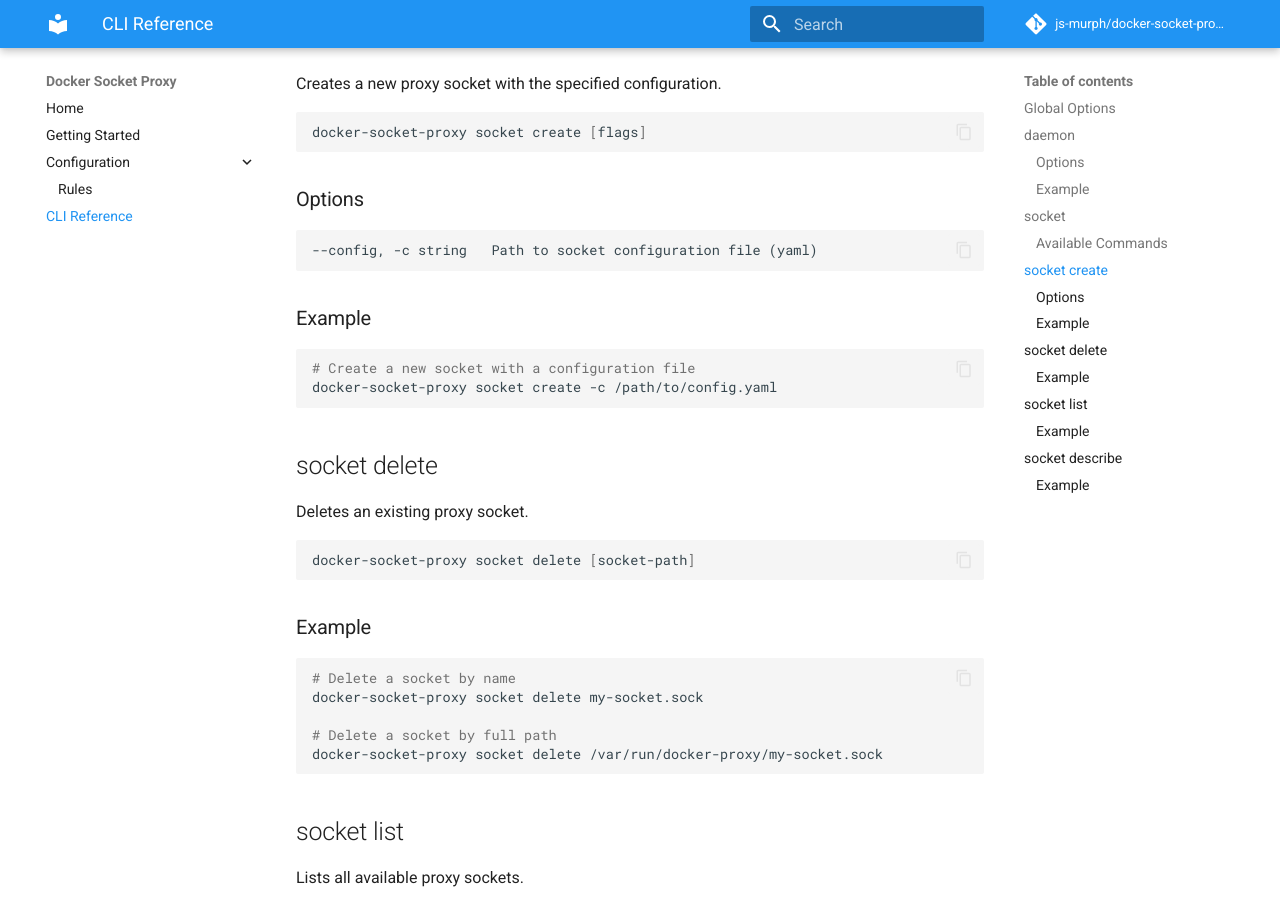
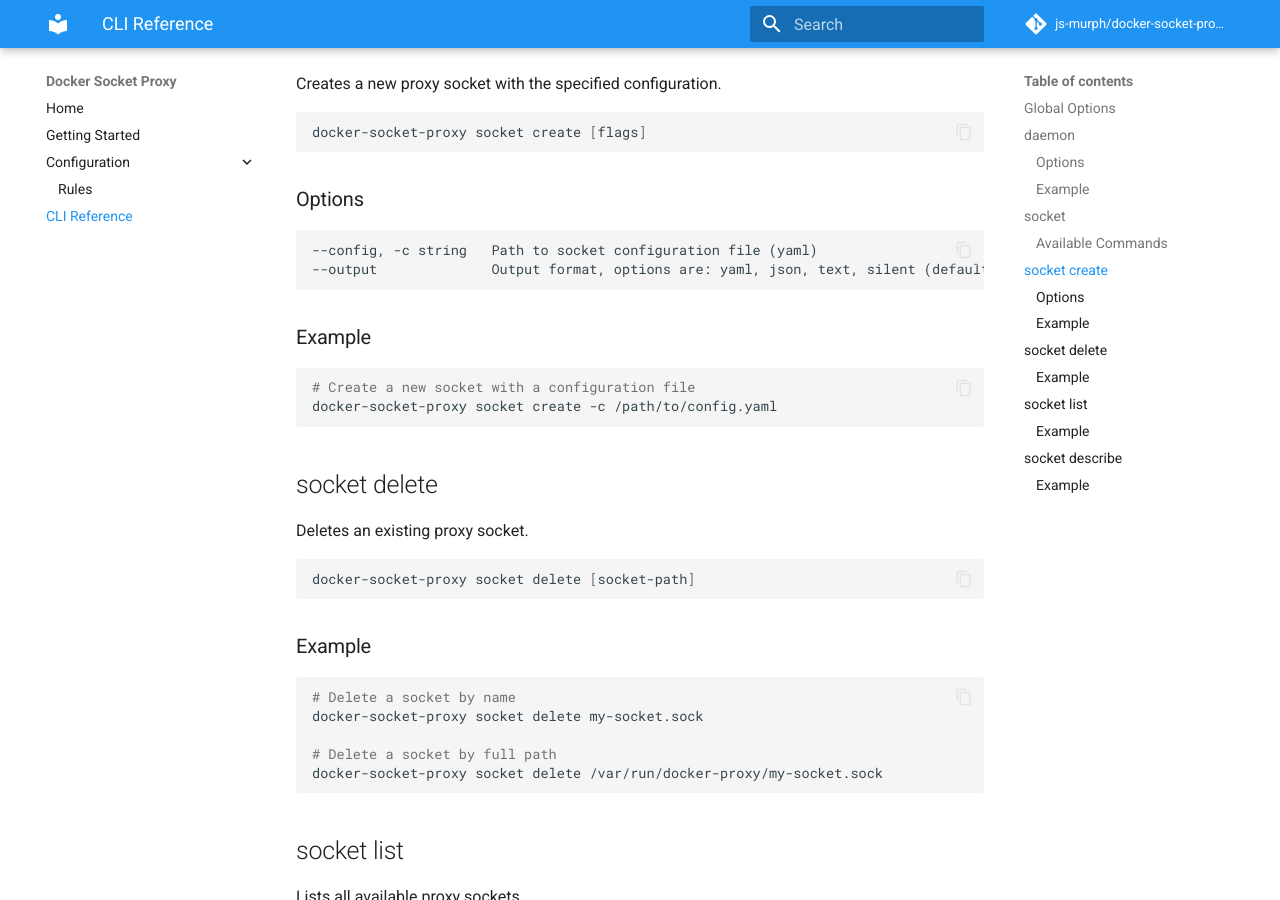
Before and after one commit to js-murph/docker-socket-proxy, an MkDocs documentation site: the page built from docs/docs/cli-reference.md, in a window 1280 px wide and 900 px high, scrolled down 1330 px. Built offline with MkDocs 1.6.1 and Material for MkDocs 9.7.7, drawn with Linux system fonts in a browser that asks for light colours; comment, search, counter and statistics services are not loaded.

Commit message:
docs: Add output options

````diff
--- a/docs/docs/cli-reference.md
+++ b/docs/docs/cli-reference.md
@@ -62,6 +62,7 @@
 
 ```
 --config, -c string   Path to socket configuration file (yaml)
+--output              Output format, options are: yaml, json, text, silent (defaults to yaml)
 ```
 
 ### Example
````
